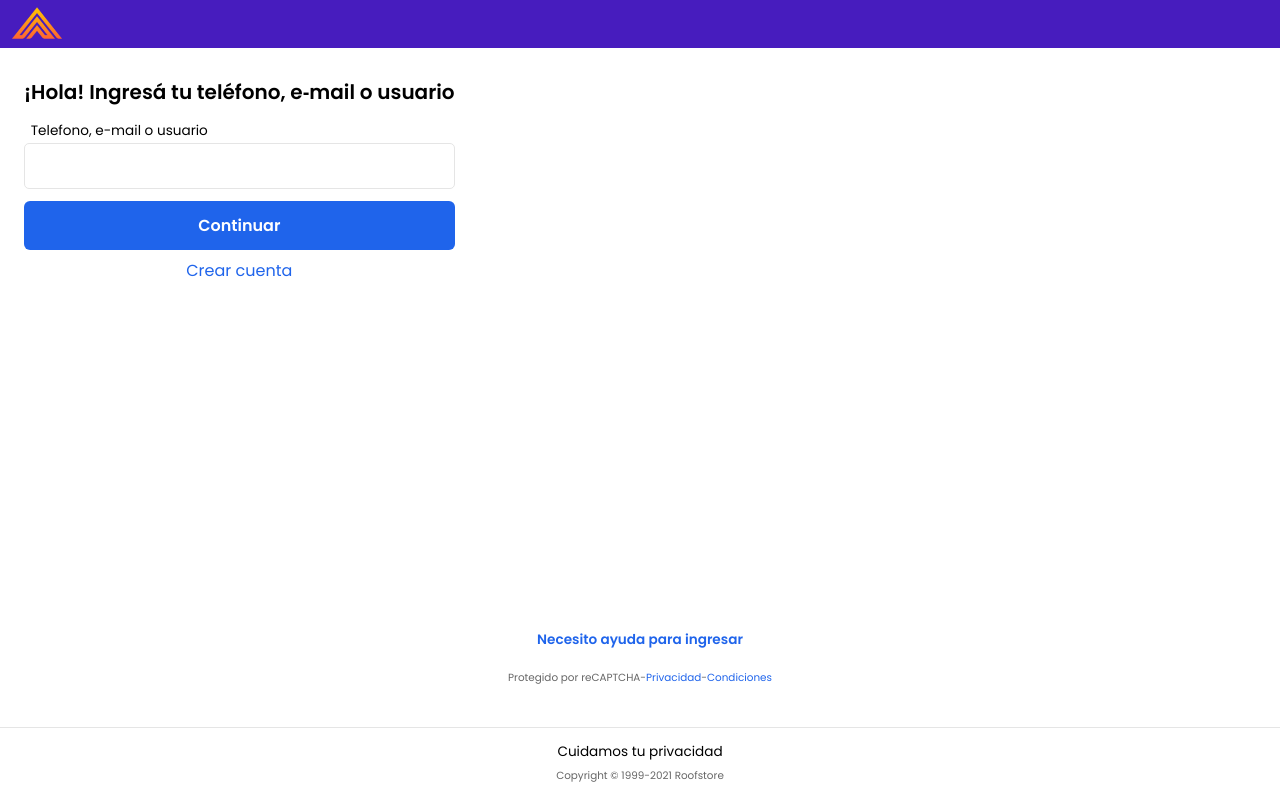
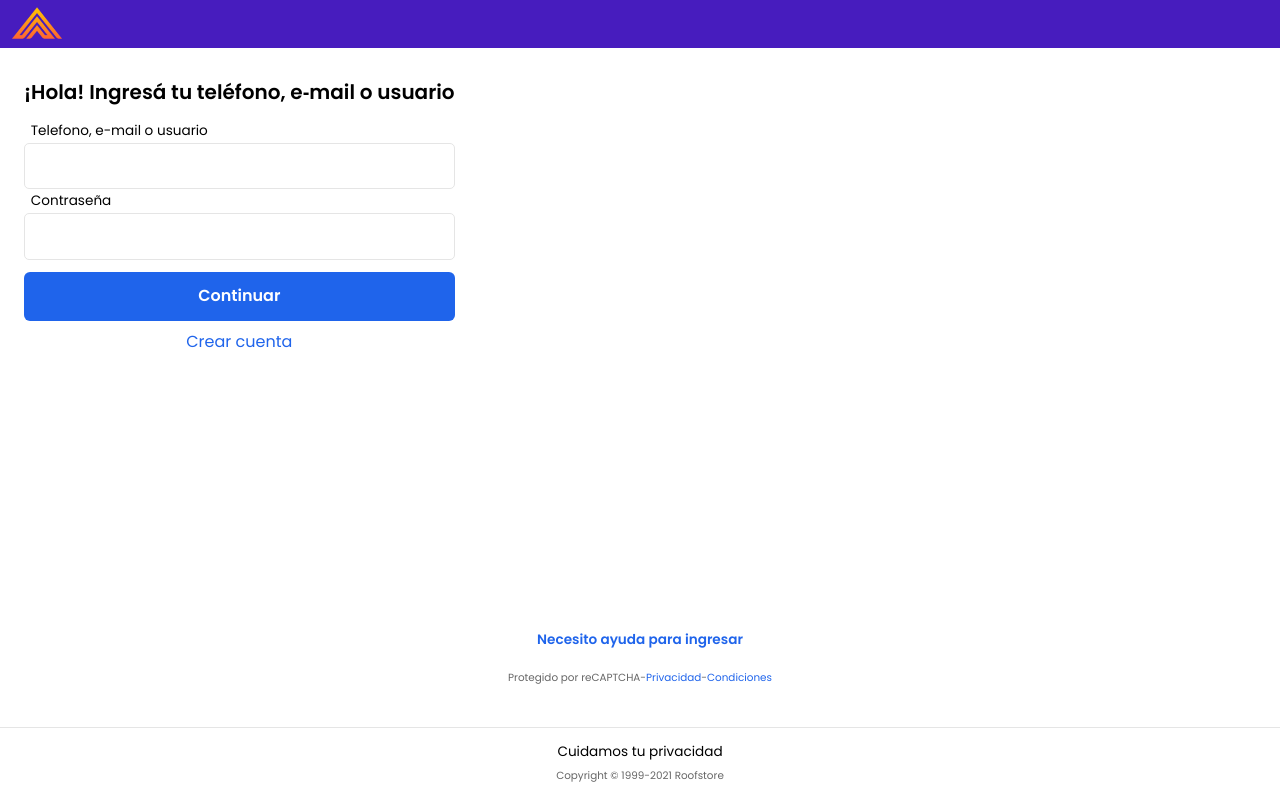
Before and after one commit to RooftopAcademy/roofstore, a React (Create React App) app: page /login in a window 1280 px wide. Built offline with nearby package versions, Linux system fonts and the light colour scheme; no server answers.

Commit message:
refactor FormLogin component

```diff
--- a/src/Pages/Public/LoginPage/FormLogin.jsx
+++ b/src/Pages/Public/LoginPage/FormLogin.jsx
@@ -1,18 +1,52 @@
+import { useState } from 'react'
 import FormInput from '../../../Components/FormInput'
 import TextLink from '../../../Components/TextLink'
+// import useFetch from '../../../hooks/useFetch'
+// import { postLogin } from '../../../requests/login'
 
 function FormLogin() {
 
+    const [ loginData, setLoginData ] = useState({email: '', password: '' })
+
+    // const { data: token } = useFetch({
+    //     method: 'get', // TO DO: postLogin.method
+    //     url: postLogin.url,
+    //     data: loginData
+    // })
+    // console.log(token)
+
+    let handleSubmit = (e) => {
+        e.preventDefault()
+        console.log(loginData)
+        // TO DO fetch (POST /register)
+    }
+
+    const handleEmail = (e) => {
+        e.preventDefault()
+        setLoginData({...loginData, email: e.target.value})
+    }
+
+    const handlePassword = (e) => {
+        e.preventDefault()
+        setLoginData({...loginData, password: e.target.value})
+    }
+
     const buttonText = 'Continuar'
-    const labelText = 'Telefono, e-mail o usuario'
+    const labelEmailText = 'Telefono, e-mail o usuario'
+    const labelPasswordText = 'Contraseña'
     const linkCreateAccount = 'Crear cuenta'
     const urlRegistration = '/register'
     return (
         <div className="row padding-none">
             <div className="col w-100 padding-none">
-                <form className="d-flex fd-col">
-                    <label className="fz-sm m-left-0" htmlFor="login-input">{labelText}</label>
-                    <FormInput id="login-input" type="text" className="input round p-form"></FormInput>
+                <form className="d-flex fd-col" onSubmit={handleSubmit}>
+
+                    <label className="fz-sm m-left-0" htmlFor="login-email">{labelEmailText}</label>
+                    <FormInput name="email" onChange={handleEmail} id="login-email" type="email" className="input round p-form"></FormInput>
+
+                    <label className="fz-sm m-left-0" htmlFor="login-password">{labelPasswordText}</label>
+                    <FormInput name="password" onChange={handlePassword} id="login-password" type="password" className="input round p-form"></FormInput>
+
                     <button className="bg-blue txt-white p-form round txt-bold border-none m-bottom-2 m-top-4 fz-m">{buttonText}</button>
                     <TextLink className="txt-center txt-blue" url={urlRegistration}>{linkCreateAccount}</TextLink>
                 </form>
```
